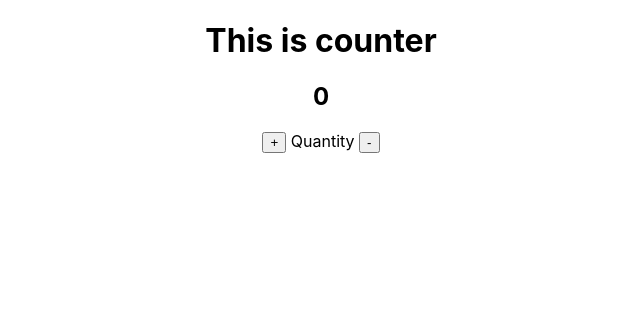
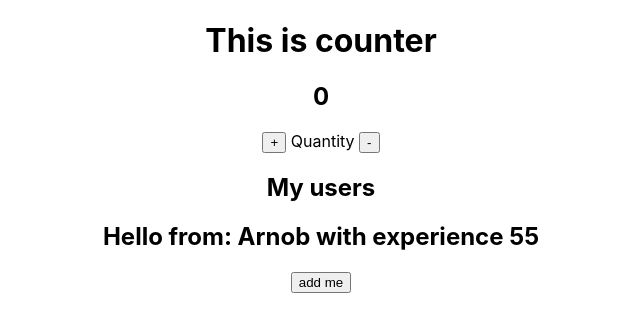
Before and after one commit to MehruzSaif/react-with-typescript, a React (Create React App) app: page / in a window 1280 px wide. Shown: the top 332 px of the page, without its empty margins (319-959 px from the left). Built offline with nearby package versions, Linux system fonts and the light colour scheme.

Commit message:
component typs and props type with event handler

```diff
--- a/src/App.tsx
+++ b/src/App.tsx
@@ -1,6 +1,7 @@
 import React from 'react';
 import './App.css';
 import Counter from './components/Counter';
+import Users from './components/Users';
 
 let student: string = 'Jeff';
 let age: number = 55;
@@ -35,6 +36,7 @@ function App() {
   return (
     <div className="App">
       <Counter></Counter>
+      <Users></Users>
     </div>
   );
 }
--- a/src/components/Counter.tsx
+++ b/src/components/Counter.tsx
@@ -1,10 +1,10 @@
-import React, { useState } from 'react';
+import React, { ChangeEvent, FormEvent, useState } from 'react';
 
 const Counter = () => {
 
     interface User {
-        name: string,
-        job: string
+        name?: string,
+        job?: string
     }
 
     const [counter, setCounter] = useState<number>(0);
@@ -17,13 +17,17 @@ const Counter = () => {
         setCounter(counter - 1);
     }
 
-    const handleUserSubmit = (e) => {
+    const handleUserSubmit = (e: FormEvent<HTMLFormElement>) => {
         e.preventDefault();
         const userData = {
             name: 'Adam',
             job: 'Dev'
         }
         setUser(userData)
+    }
+
+    const handleNameChange = (e: ChangeEvent<HTMLInputElement>): void => {
+
     }
 
     return (
--- /dev/null
+++ b/src/components/User.tsx
@@ -0,0 +1,19 @@
+import React, { FC } from 'react';
+
+interface Props {
+    name: string,
+    age: number,
+    addUser: () => void
+}
+
+const User: FC<Props> = ({name, age, addUser}) => {
+
+    return (
+        <div>
+            <h2>Hello from: {name} with experience {age}</h2>
+            <button onClick={addUser}>add me</button>
+        </div>
+    );
+};
+
+export default User;
--- a/src/components/Users.tsx
+++ b/src/components/Users.tsx
@@ -1,9 +1,16 @@
 import React from 'react';
+import User from './User';
 
 const Users = () => {
+
+    const handleAddUser = (): void => {
+
+    }
+
     return (
         <div>
-
+            <h2>My users</h2>
+            <User name="Arnob" age={55} addUser={handleAddUser}></User>
         </div>
     );
 };
```
